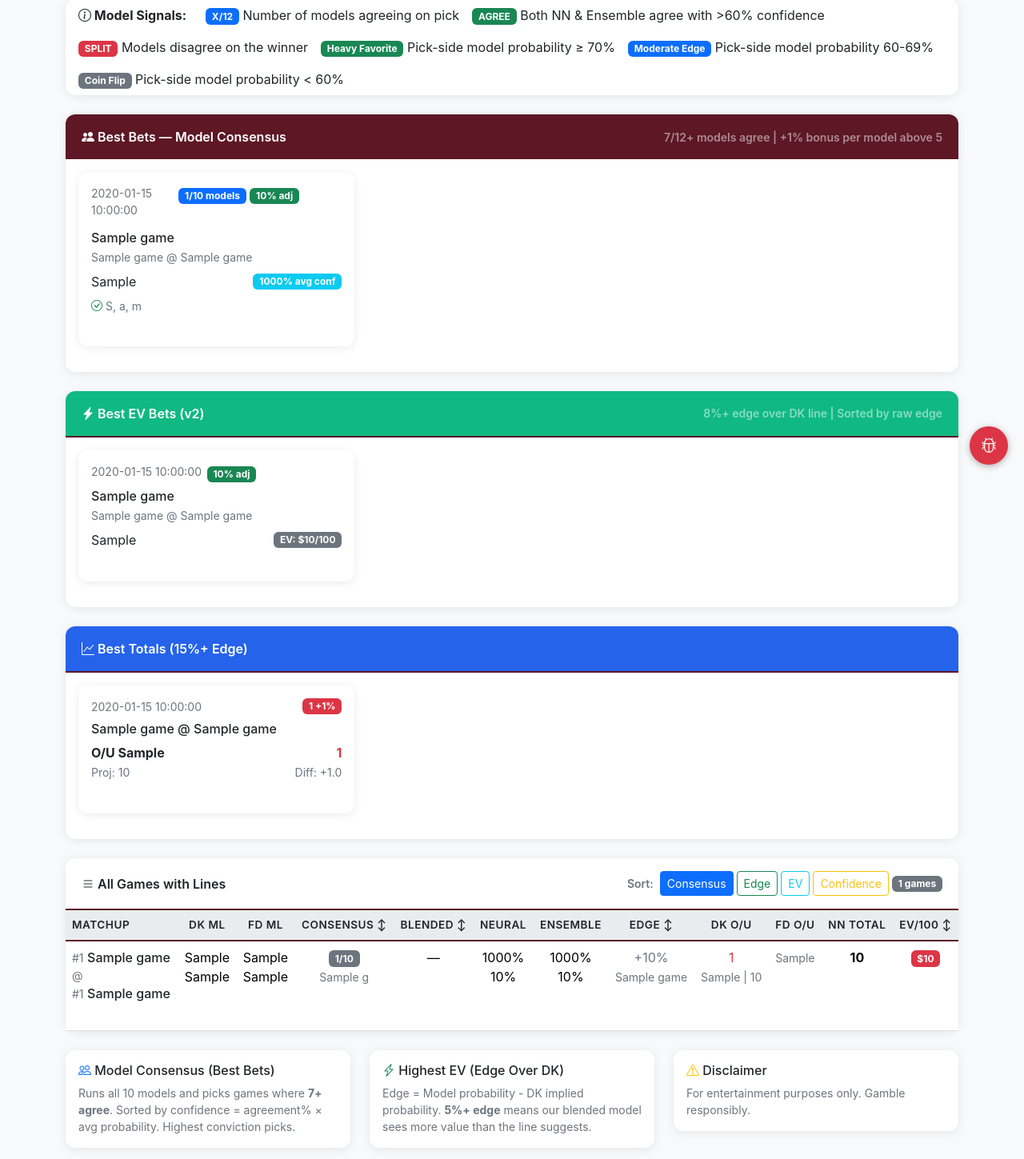
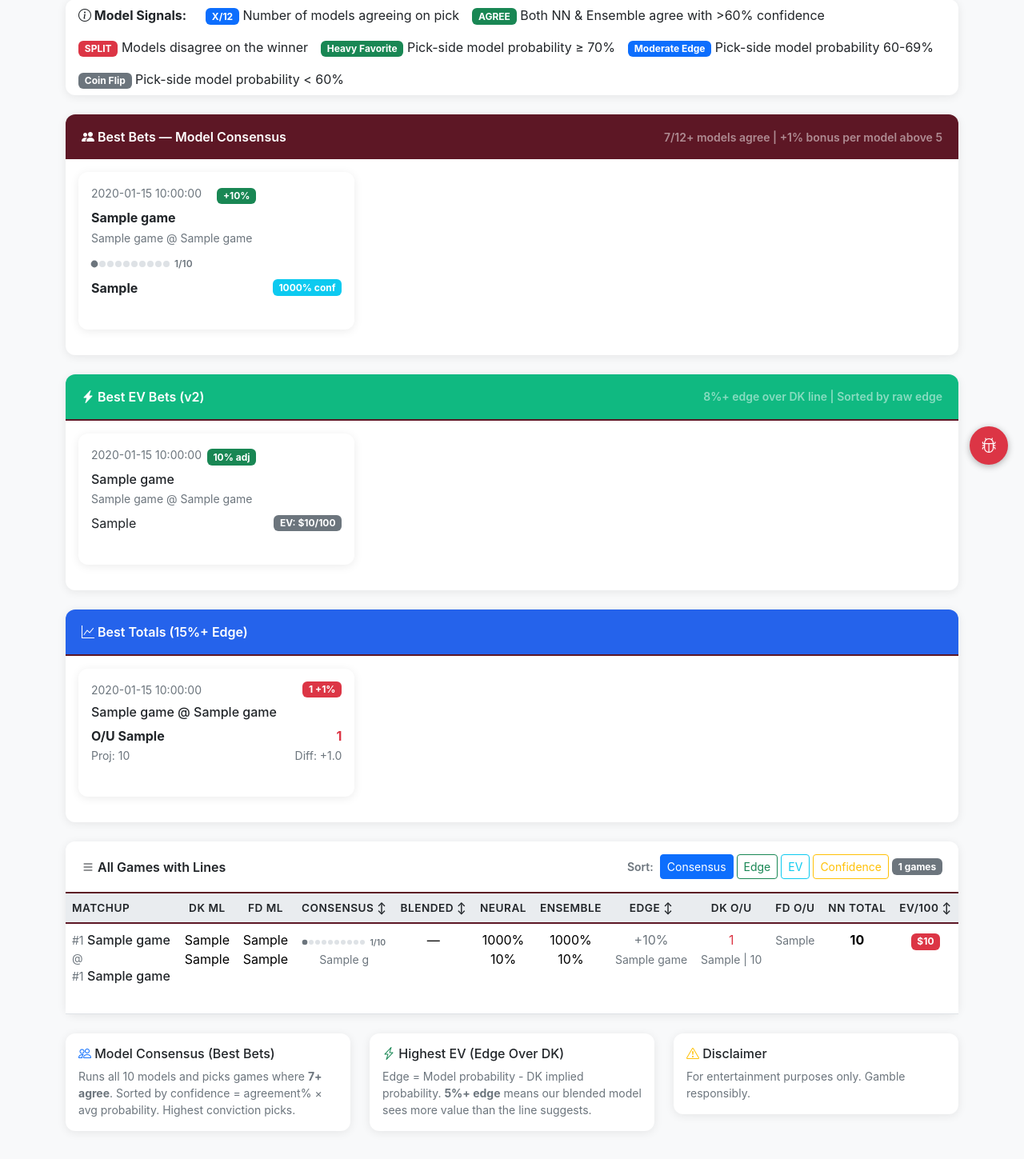
Before and after one commit to sams-claude-bot/college-baseball-predictor, a Flask app: template web/templates/betting.html in a window 1280 px wide. Shown: the part 199-1648 px from the top of the page at 80% size. Run offline with Flask 3, Linux system fonts and the light colour scheme; the template is opened without the code that fills it: most values are stand-ins (such as "Sample title", 1, 10 or a date in 2020).

Commit message:
feat: add visual model agreement meter to betting page
Shows filled dots for each agreeing model with color coding:
- Green (9+): strong consensus, pulsing animation
- Blue (7-8): solid consensus
- Yellow (5-6): moderate
- Gray (<5): weak/split

Applied to Best Bets cards, EV Bets, and main table.

```diff
--- a/web/templates/betting.html
+++ b/web/templates/betting.html
@@ -2,7 +2,71 @@
 
 {% block title %}Betting Analysis - College Baseball Predictor{% endblock %}
 
+{# Macro for visual model agreement meter #}
+{% macro agreement_meter(count, total, size='md') %}
+{% set pct = (count / total * 100) if total > 0 else 0 %}
+{% set color = 'success' if count >= 9 else ('primary' if count >= 7 else ('warning' if count >= 5 else 'secondary')) %}
+<div class="agreement-meter agreement-meter-{{ size }}" title="{{ count }}/{{ total }} models agree">
+    <div class="meter-dots">
+        {% for i in range(total) %}
+        <span class="dot {% if i < count %}filled bg-{{ color }}{% endif %}"></span>
+        {% endfor %}
+    </div>
+    <div class="meter-label {% if count >= 9 %}text-success{% elif count >= 7 %}text-primary{% elif count >= 5 %}text-warning{% else %}text-muted{% endif %}">
+        {{ count }}/{{ total }}
+    </div>
+</div>
+{% endmacro %}
+
 {% block content %}
+<style>
+.agreement-meter {
+    display: inline-flex;
+    align-items: center;
+    gap: 6px;
+}
+.agreement-meter .meter-dots {
+    display: flex;
+    gap: 2px;
+}
+.agreement-meter .dot {
+    width: 8px;
+    height: 8px;
+    border-radius: 50%;
+    background: #dee2e6;
+    transition: all 0.2s;
+}
+.agreement-meter .dot.filled {
+    transform: scale(1.1);
+}
+.agreement-meter .meter-label {
+    font-weight: 600;
+    font-size: 0.75rem;
+}
+.agreement-meter-sm .dot {
+    width: 6px;
+    height: 6px;
+}
+.agreement-meter-sm .meter-label {
+    font-size: 0.65rem;
+}
+.agreement-meter-lg .dot {
+    width: 10px;
+    height: 10px;
+    gap: 3px;
+}
+.agreement-meter-lg .meter-label {
+    font-size: 0.85rem;
+}
+/* Pulse animation for high agreement */
+@keyframes pulse-dot {
+    0%, 100% { opacity: 1; }
+    50% { opacity: 0.7; }
+}
+.agreement-meter .dot.filled.bg-success {
+    animation: pulse-dot 2s ease-in-out infinite;
+}
+</style>
 <div class="d-flex justify-content-between align-items-center mb-4">
     <div>
         <h1 class="h3 mb-1"><i class="bi bi-currency-dollar"></i> Betting Analysis</h1>
@@ -147,27 +211,26 @@
                         <div class="d-flex justify-content-between align-items-start mb-2">
                             <small class="text-muted">{{ game.date }}</small>
                             <div>
-                                <span class="badge bg-primary">{{ game.model_agreement.count }}/{{ game.model_agreement.total }} models</span>
                                 {% if game.adjusted_edge %}
-                                <span class="badge bg-success">{{ game.adjusted_edge|round(1) }}% adj</span>
+                                <span class="badge bg-success">+{{ game.adjusted_edge|round(1) }}%</span>
                                 {% endif %}
                                 {% if game.bucket %}
                                 <span class="badge bg-{{ game.bucket.color }}">{{ game.bucket.label }}</span>
                                 {% endif %}
                             </div>
                         </div>
-                        <h6 class="mb-1">
+                        <h6 class="mb-1 fw-bold">
                             {% if game.model_agreement.pick == 'home' %}{{ game.home_team_name }}{% else %}{{ game.away_team_name }}{% endif %}
                         </h6>
                         <small class="text-muted d-block mb-2">{{ game.away_team_name }} @ {{ game.home_team_name }}</small>
-                        <div class="d-flex justify-content-between align-items-center mb-2">
-                            <span>
+                        <div class="mb-2">
+                            {{ agreement_meter(game.model_agreement.count, game.model_agreement.total, 'md') }}
+                        </div>
+                        <div class="d-flex justify-content-between align-items-center">
+                            <span class="fw-bold">
                                 {% if game.model_agreement.pick == 'home' %}{{ game.home_ml|format_odds }}{% else %}{{ game.away_ml|format_odds }}{% endif %}
                             </span>
-                            <span class="badge bg-info">{{ (game.model_agreement.avg_prob * 100)|round(0) }}% avg conf</span>
-                        </div>
-                        <div class="small text-muted" title="{{ game.model_agreement.models_for|join(', ') }}">
-                            <i class="bi bi-check-circle text-success"></i> {{ game.model_agreement.models_for[:3]|join(', ') }}{% if game.model_agreement.models_for|length > 3 %}...{% endif %}
+                            <span class="badge bg-info">{{ (game.model_agreement.avg_prob * 100)|round(0) }}% conf</span>
                         </div>
                     </div>
                 </div>
@@ -200,8 +263,8 @@
                                 {% else %}
                                 <span class="badge bg-success">+{{ game.best_edge|round(1) }}%</span>
                                 {% endif %}
-                                {% if game.models_agree and game.models_agree >= 7 %}
-                                <span class="badge bg-primary">{{ game.models_agree }}/{{ game.model_agreement.total if game.model_agreement else 12 }}</span>
+                                {% if game.models_agree and game.models_agree >= 6 %}
+                                {{ agreement_meter(game.models_agree, game.model_agreement.total if game.model_agreement else 11, 'sm') }}
                                 {% endif %}
                                 {% if game.is_underdog %}
                                 <span class="badge bg-warning text-dark" title="50% edge discount applied">🐕</span>
@@ -345,11 +408,10 @@
                         <td class="text-center">
                             {% if game.model_agreement %}
                             {% set ma = game.model_agreement %}
-                            <span class="badge {% if ma.count >= 9 %}bg-success{% elif ma.count >= 7 %}bg-primary{% else %}bg-secondary{% endif %}"
-                                  title="{{ ma.models_for|join(', ') }}">
-                                {{ ma.count }}/{{ ma.total }}
-                            </span>
-                            <br><small class="text-muted">{% if ma.pick == 'home' %}{{ (game.home_team_name or 'Home')[:8] }}{% else %}{{ (game.away_team_name or 'Away')[:8] }}{% endif %}</small>
+                            <div title="{{ ma.models_for|join(', ') }}">
+                                {{ agreement_meter(ma.count, ma.total, 'sm') }}
+                            </div>
+                            <small class="text-muted">{% if ma.pick == 'home' %}{{ (game.home_team_name or 'Home')[:8] }}{% else %}{{ (game.away_team_name or 'Away')[:8] }}{% endif %}</small>
                             {% else %}—{% endif %}
                         </td>
                         <td class="text-center">
```
